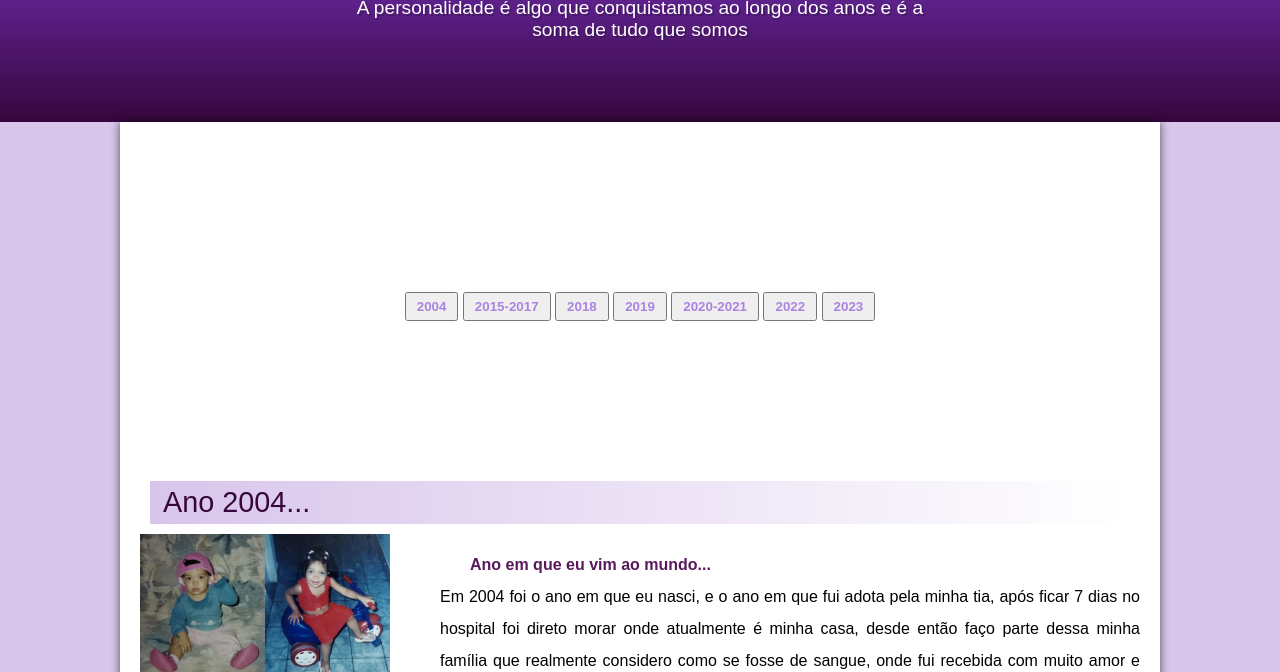
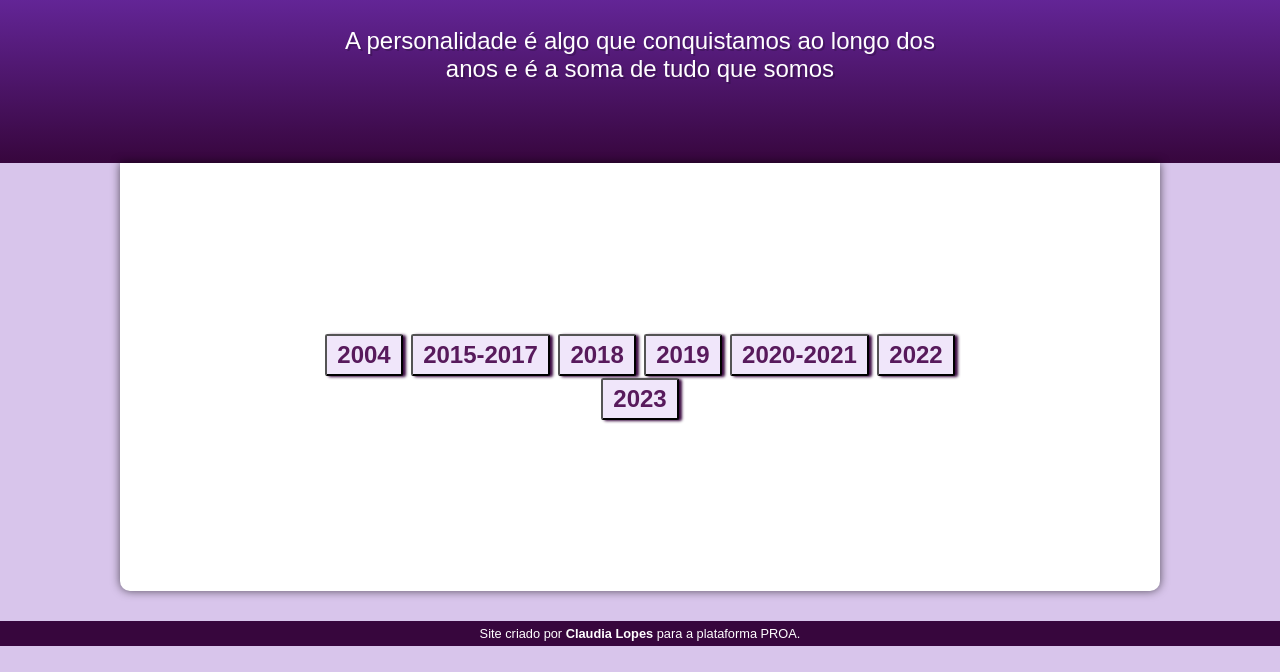
Before and after one commit to ClahLopes/Atividade-Linha-do-Tempo, a plain HTML site: page linha do tempo - PROA/android.html in a window 1280 px wide. Shown: the part 128-800 px from the top of the page. Drawn offline with Linux system fonts and the light colour scheme.

Commit message:
Update site.css

```diff
--- a/linha do tempo - PROA/site.css
+++ b/linha do tempo - PROA/site.css
@@ -47,7 +47,7 @@ header > h1{
 }
 
 header > p {
-    font-size: 1.2em;
+    font-size: 1.5em;
     font-family: var(--fonte-padrao);
     color: white;
     max-width: 600px;
@@ -55,6 +55,7 @@ header > p {
     padding-left: 10px;
     margin: auto;
     margin-bottom: 30px;
+    margin-top: 30px;
     text-shadow: 2px 2px 0px rgba(0, 0, 0, 0.199)
 }
 
@@ -62,27 +63,25 @@ nav{
     padding: 150px;
     text-align: center;
 }
-button{
-    color:var(--cor1);
+
+nav > button{
+    color:var(--cor4);
     text-decoration: none;
     font-weight: bold;
     transition-duration: 0.5s;
-    border-radius:2,5px;
+    border-radius:2.5px;
+    margin: 1px 2px 1px 2px;
     padding: 5px 10px 5px 10px;
-    margin: auto;
+    border-color: none;
+    font-size: 1.5em;
+    background-color: #f0e6fa;
+    box-shadow: 3px 1px 3px var(--cor5);
 }
 
 button:hover{
     background-color: var(--cor3);
     color: var(--cor5);
-    text-decoration: underline;
     color: black;
-}
-
-.teste {
-   background-color: red;
-   width: 100px;
-   height: 100px;
 }
 
 main{
@@ -163,3 +162,7 @@ footer a:hover{
     text-decoration: underline;
     color: var(--cor1);
 }
+
+#texto2004, #texto2015-2017, #texto2018, #texto2019, #texto2020-2021, #texto2022, #texto2023{
+    display: none;
+}
```
